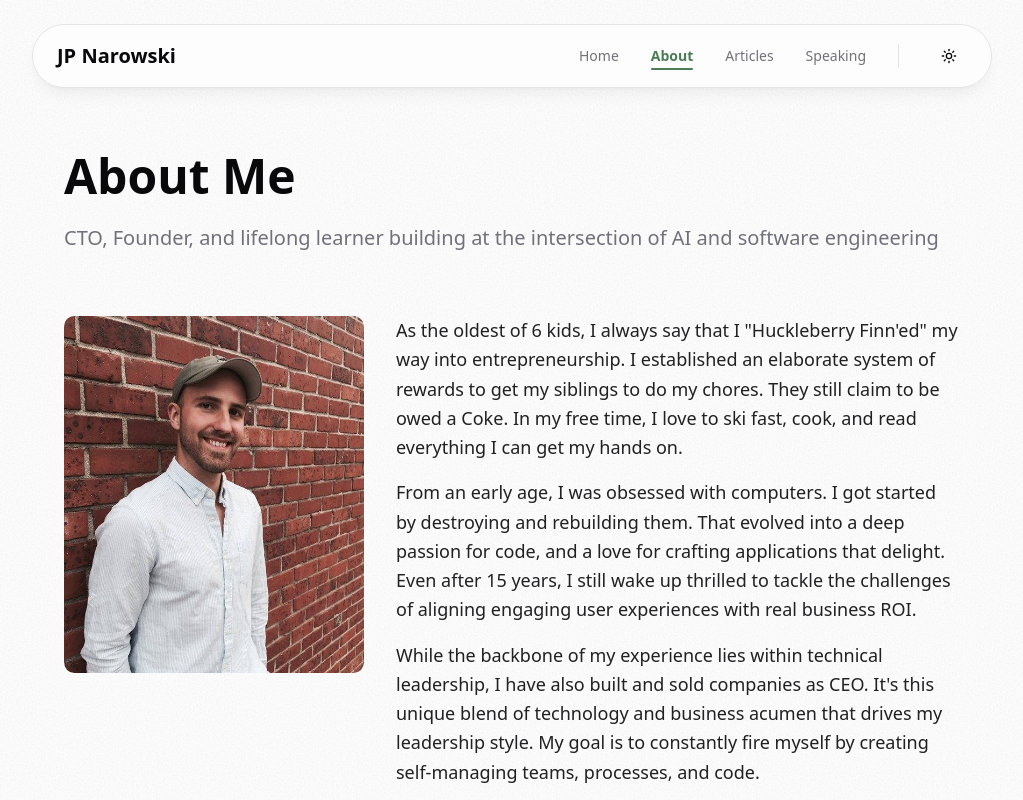
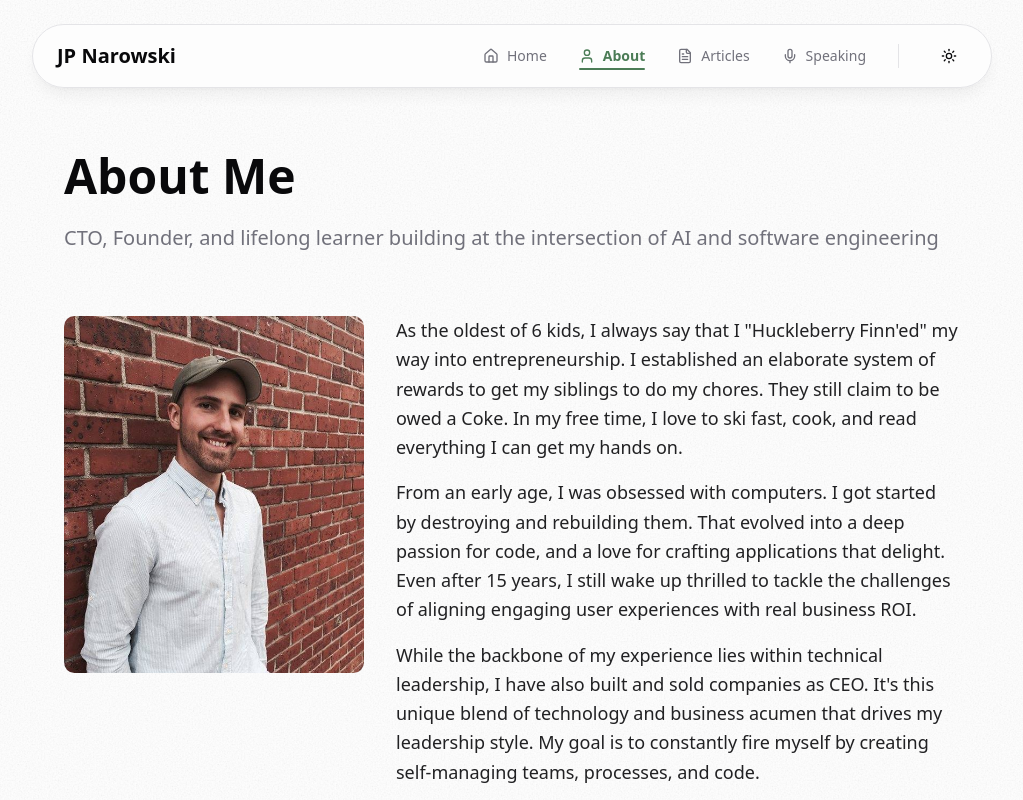
Before and after one commit to jnarowski/jpnarowski-com-next-v2, a Next.js app: page /about in a window 1280 px wide. Shown: the top 800 px of the page, without its empty margins (128-1151 px from the left). Built offline with nearby package versions, Linux system fonts and the light colour scheme.

Commit message:
added icons

```diff
--- a/src/components/navigation.tsx
+++ b/src/components/navigation.tsx
@@ -3,7 +3,7 @@
 import Link from "next/link";
 import { usePathname } from "next/navigation";
 import { useState } from "react";
-import { Menu, X } from "lucide-react";
+import { Menu, X, Home, User, FileText, Mic } from "lucide-react";
 import { ThemeToggle } from "./theme-toggle";
 
 export function Navigation() {
@@ -11,10 +11,10 @@ export function Navigation() {
   const [isMenuOpen, setIsMenuOpen] = useState(false);
 
   const links = [
-    { href: "/", label: "Home" },
-    { href: "/about", label: "About" },
-    { href: "/articles", label: "Articles" },
-    { href: "/speaking", label: "Speaking" },
+    { href: "/", label: "Home", icon: Home },
+    { href: "/about", label: "About", icon: User },
+    { href: "/articles", label: "Articles", icon: FileText },
+    { href: "/speaking", label: "Speaking", icon: Mic },
   ];
 
   return (
@@ -28,22 +28,26 @@ export function Navigation() {
 
             {/* Desktop Navigation */}
             <nav className="hidden md:flex items-center gap-8">
-              {links.map((link) => (
+              {links.map((link) => {
+                const Icon = link.icon;
+                return (
                   <Link
                     key={link.href}
                     href={link.href}
-                  className={`text-sm font-medium transition-all hover:text-primary relative ${
+                    className={`text-sm font-medium transition-all hover:text-primary relative flex items-center gap-2 ${
                       pathname === link.href
                         ? "text-primary font-semibold"
                         : "text-muted-foreground"
                     }`}
                   >
+                    <Icon className="h-4 w-4" />
                     {link.label}
                     {pathname === link.href && (
                       <span className="absolute -bottom-1 left-0 right-0 h-0.5 bg-primary rounded-full" />
                     )}
                   </Link>
-              ))}
+                );
+              })}
               <div className="h-6 w-px bg-border" />
               <ThemeToggle />
             </nav>
@@ -73,20 +77,24 @@ export function Navigation() {
         <div className="fixed inset-x-4 top-20 z-40 md:hidden">
           <div className="rounded-3xl border bg-background/95 backdrop-blur supports-[backdrop-filter]:bg-background/60 shadow-xl shadow-black/10 p-6">
             <nav className="flex flex-col gap-1">
-              {links.map((link) => (
+              {links.map((link) => {
+                const Icon = link.icon;
+                return (
                   <Link
                     key={link.href}
                     href={link.href}
                     onClick={() => setIsMenuOpen(false)}
-                  className={`text-base font-medium transition-colors hover:text-primary py-3 px-4 rounded-xl ${
+                    className={`text-base font-medium transition-colors hover:text-primary py-3 px-4 rounded-xl flex items-center gap-3 ${
                       pathname === link.href
                         ? "text-primary font-semibold bg-primary/10"
                         : "text-muted-foreground hover:bg-muted/50"
                     }`}
                   >
+                    <Icon className="h-5 w-5" />
                     {link.label}
                   </Link>
-              ))}
+                );
+              })}
             </nav>
           </div>
         </div>
```
Lines whose indentation alone changed are shown as unchanged.
